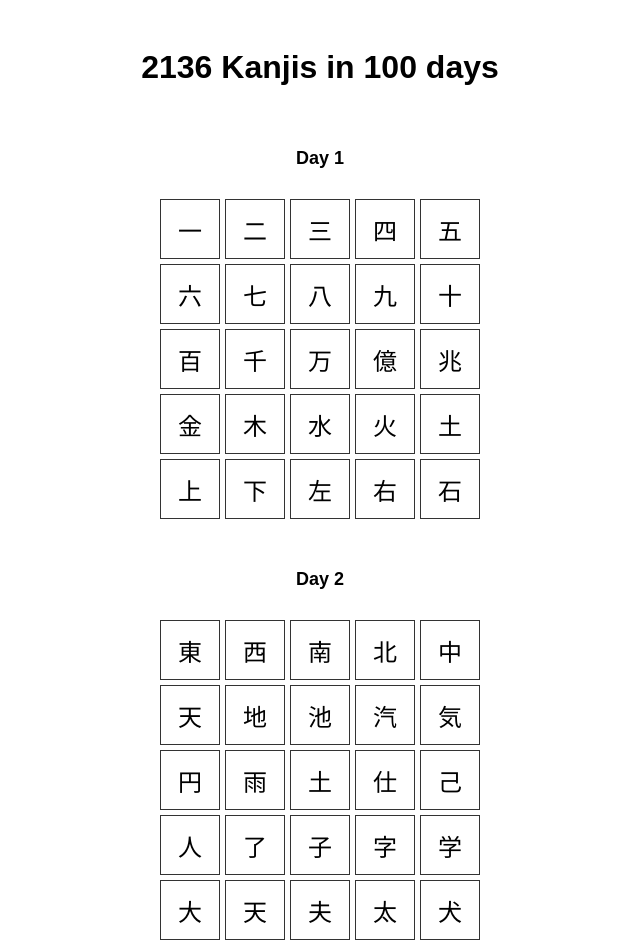
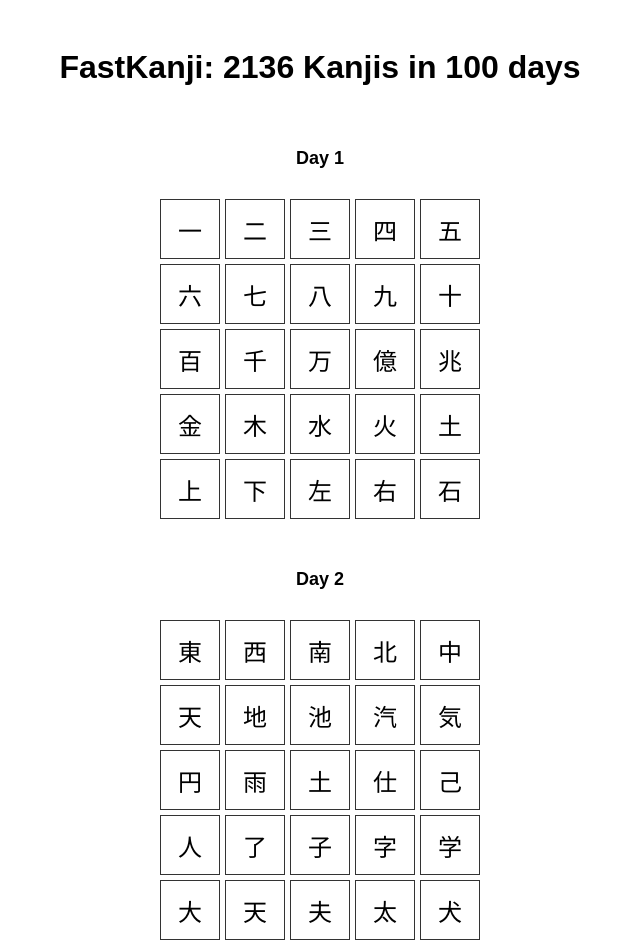
Before and after one commit to praveendeshmane/2136-kanjis-in-100-days, a plain HTML site: page index.html in a window 1280 px wide. Shown: the top 943 px of the page, without its empty margins (320-960 px from the left). Drawn offline with Linux system fonts and the light colour scheme.

Commit message:
update: chnaged the page heading

```diff
--- a/index.html
+++ b/index.html
@@ -2,7 +2,7 @@
 <html lang="ja">
 <head>
   <meta charset="UTF-8">
-  <title>2136 Kanjis in 100 days</title>
+  <title>FastKanji: 2136 Kanjis in 100 days</title>
   <style>
     body { font-family: Arial, sans-serif; padding:20px; display:flex; flex-direction:column; align-items:center; }
     h1 { margin-bottom:1em; }
@@ -21,7 +21,7 @@
   </style>
 </head>
 <body>
-  <h1>2136 Kanjis in 100 days</h1>
+  <h1>FastKanji: 2136 Kanjis in 100 days</h1>
   <div id="wrapper"></div>
   <div id="wrapper2"></div>
   <div id="wrapper3"></div>
```
